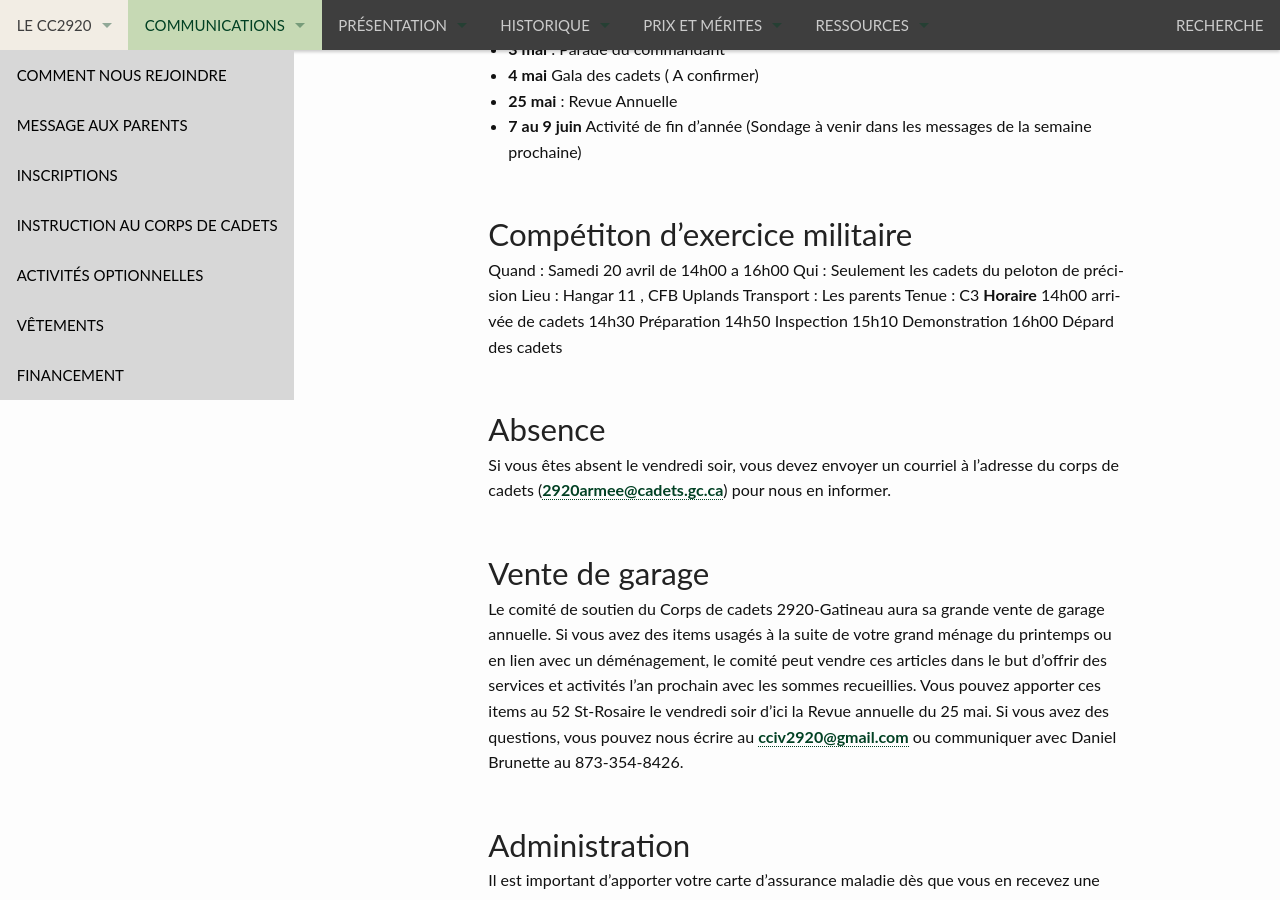
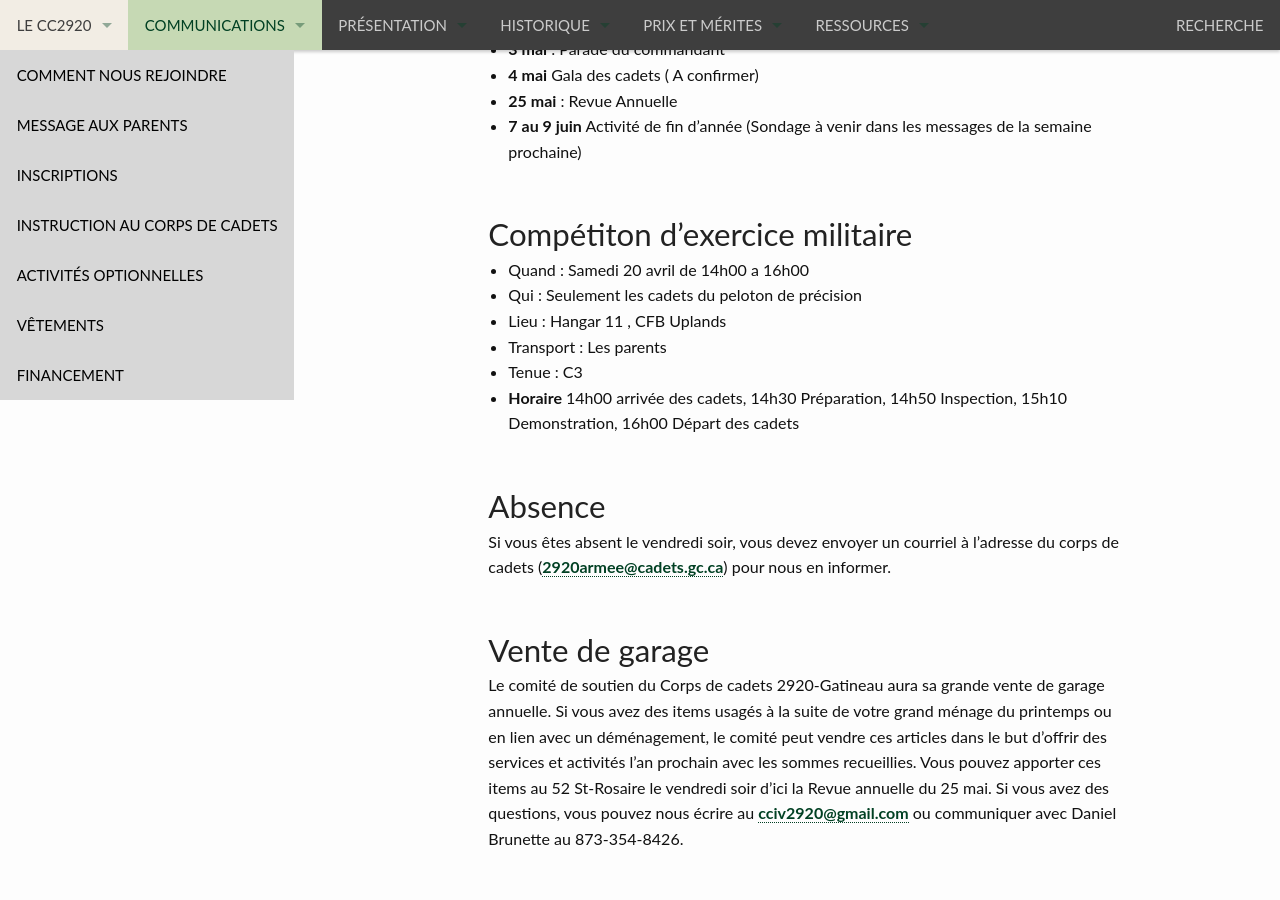
Before and after one commit to CC2920/web, a Jekyll site: the page built from _communications/messages.md, in a window 1280 px wide and 900 px high, scrolled down 989 px. Built offline with Jekyll 4.4.1, drawn with Linux system fonts in a browser that asks for light colours.

Commit message:
Update PP format

```diff
--- a/_communications/messages.md
+++ b/_communications/messages.md
@@ -33,17 +33,12 @@ Soirée d'instruction, tenue C5 pour tous.
 
 ## Compétiton d'exercice militaire
 
-Quand : Samedi 20 avril de 14h00 a 16h00
-Qui : Seulement les cadets du peloton de précision
-Lieu : Hangar 11 , CFB Uplands
-Transport : Les parents
-Tenue : C3
-        **Horaire**
-        14h00 arrivée de cadets
-        14h30 Préparation
-        14h50 Inspection
-        15h10 Demonstration
-        16h00 Dépard des cadets
+- Quand : Samedi 20 avril de 14h00 a 16h00
+- Qui : Seulement les cadets du peloton de précision
+- Lieu : Hangar 11 , CFB Uplands
+- Transport : Les parents
+- Tenue : C3
+- **Horaire**  14h00 arrivée des cadets, 14h30 Préparation, 14h50 Inspection, 15h10 Demonstration, 16h00 Départ des cadets
 
 ## Absence
 
```
